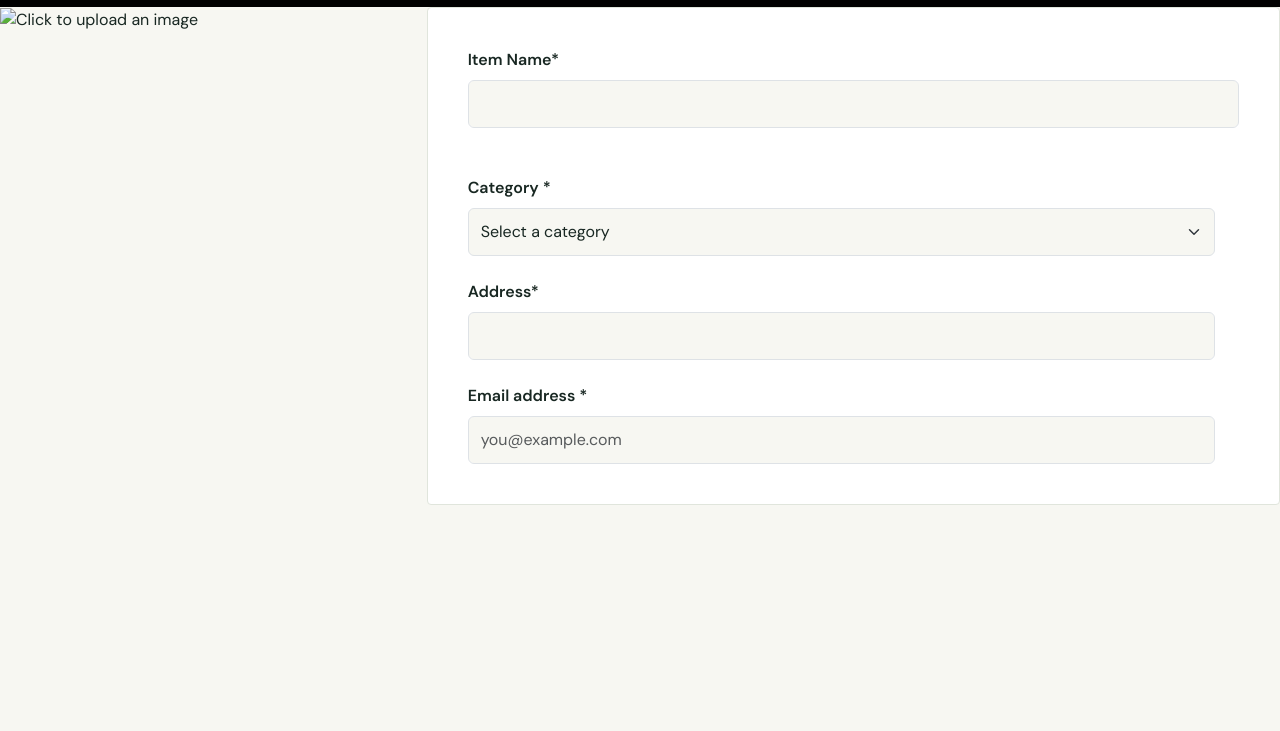
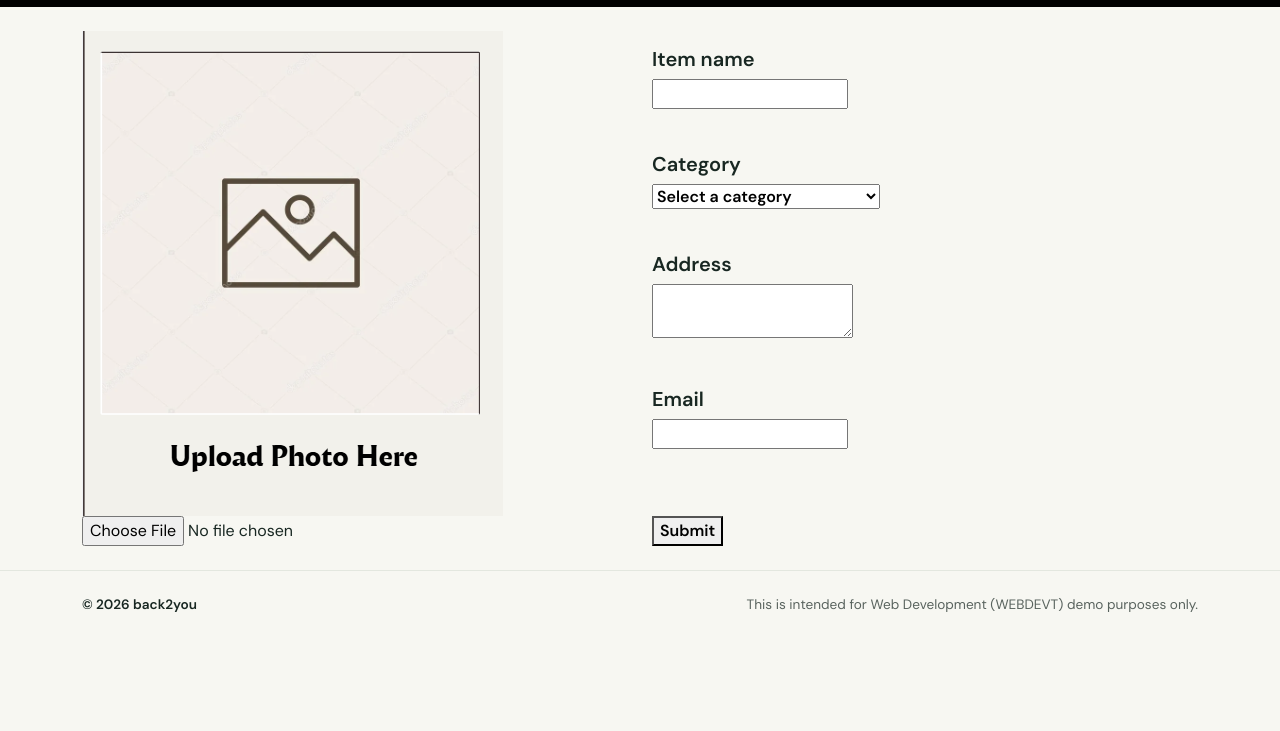
Before and after one commit to sundwn7704/back2you-greenwich, a plain HTML site: page report.html in a window 1280 px wide. Shown: the part 69-800 px from the top of the page. Drawn offline with nearby package versions, Linux system fonts and the light colour scheme.

Commit message:
Revised report.html
Decided to revise the report page, notable changes include:
Improved input types for better accuracy.
Added a submit button.
Updated the CSS code.

```diff
--- a/report.html
+++ b/report.html
@@ -1,32 +1,57 @@
 <!doctype html>
 <html lang="en">
+
 <head>
   <meta charset="utf-8">
   <meta name="viewport" content="width=device-width, initial-scale=1">
   <meta name="theme-color" content="#f7f7f2">
-        <meta name="description" content="Report a lost or found item to the Back2You community.">
-        <title>Submit a Report | Back2You</title>
-        <!-- BOOSTRAP -->
-        <link href="https://cdn.jsdelivr.net/npm/bootstrap@5.3.3/dist/css/bootstrap.min.css" rel="stylesheet" integrity="sha384-QWTKZyjpPEjISv5WaRU9OFeRpok6YctnYmDr5pNlyT2bRjXh0JMhjY6hW+ALEwIH" crossorigin="anonymous">
+  <meta name="description" content="A community space to check suspicious links and messages before they spread.">
+  <title>back2you | lost item tracker</title>
+
+  <!-- BOOTSTRAP -->
+  <link href="https://cdn.jsdelivr.net/npm/bootstrap@5.3.3/dist/css/bootstrap.min.css" rel="stylesheet"
+    integrity="sha384-QWTKZyjpPEjISv5WaRU9OFeRpok6YctnYmDr5pNlyT2bRjXh0JMhjY6hW+ALEwIH" crossorigin="anonymous">
   <link rel="stylesheet" href="https://cdn.jsdelivr.net/npm/bootstrap-icons@1.11.3/font/bootstrap-icons.min.css">
+
   <link rel="preconnect" href="https://fonts.googleapis.com">
   <link rel="preconnect" href="https://fonts.gstatic.com" crossorigin>
-        <link href="https://fonts.googleapis.com/css2?family=DM+Sans:wght@400;500;600;700&family=Space+Grotesk:wght@500;600;700&display=swap" rel="stylesheet">
+  <link
+    href="https://fonts.googleapis.com/css2?family=DM+Sans:wght@400;500;600;700&family=Space+Grotesk:wght@500;600;700&display=swap"
+    rel="stylesheet">
   <link rel="stylesheet" href="styles/index.css">
   <link rel="stylesheet" href="styles/menu.css">
+  <link rel="stylesheet" href="styles/hero.css">
   <link rel="stylesheet" href="styles/report.css">
+  <link rel="stylesheet" href="styles/scams.css">
+  <link rel="stylesheet" href="styles/how-it-works.css">
+  <link rel="stylesheet" href="styles/volunteer.css">
+  <link rel="stylesheet" href="styles/agencies.css">
   <link rel="stylesheet" href="styles/footer.css">
+  <script src="scripts/hero.js" defer></script>
+  <script src="scripts/menu.js" defer></script>
+  <script src="scripts/report-lookup.js" defer></script>
+  <script src="scripts/volunteer.js" defer></script>
+
 </head>
-    <body>
+
+
+<!--
+1. Will improve mobile and ipad scaling
+2. If possible, will try to add image preview after successfully uploading a photo
+-->
+
+
+<body id="bodybg">
   <!-- STICKY HEADER -->
   <header class="navbar navbar-expand-md sticky-top bg-light px-3 px-lg-5 bg-black">
     <!--LOGO-->
     <div class="container-fluid">
-                <a class="navbar-brand d-flex align-items-center gap-2 mb-0" href="#home" aria-label="Back2You home">
+      <a class="navbar-brand d-flex align-items-center gap-2 mb-0" href="#home" aria-label="Suri home">
         <span class="brand-name fs-4 fw-bold">back2you<span class="brand-period">.</span></span>
       </a>
       <!-- Hamburger button -->
-                <button class="navbar-toggler" type="button" aria-label="Open navigation menu" aria-expanded="false" aria-controls="site-navigation">
+      <button class="navbar-toggler" type="button" aria-label="Open navigation menu" aria-expanded="false"
+        aria-controls="site-navigation">
         <span class="navbar-toggler-icon" aria-hidden="true"></span>
       </button>
       <!-- Navigation menu -->
@@ -34,52 +59,51 @@
         <div class="navbar-nav align-items-md-center gap-md-5">
           <a class="nav-link active" href="#home" aria-current="page">Home</a>
           <a class="nav-link" href="report.html">Report</a>
-                        <a class="nav-link" href="#how-it-works">Items</a>
-                        <a class="nav-link" href="#volunteer">Contact</a>
+          <a class="nav-link" href="#">Items</a>
+          <a class="nav-link" href="contact.html">Contact</a>
         </div>
       </nav>
     </div>
   </header>
+
+
   <main>
+
+
+    <section class="container mt-4 mb-4">
+
+      <!-- FORM -->
+      <form>
+        <div class="row">
+
+
           <!-- IMAGE UPLOAD -->
-            <section class="d-flex justify-content-end">
-
-                <div class="col-4">
-                    <label for="report-image" class="upload-image">
-                        <img src="images/submit here.png" alt="Click to upload an image">
+          <div class="col-12 col-lg-6 container-fluid">
+            <label>
+              <img src="submit_photo.png" alt="Click to upload Image" id="imagesubmit">
             </label>
 
-                    <input type="file"
-                           id="report-image"
-                           name="screenshot"
-                           accept="image/png, image/jpeg, image/webp"
-                           hidden>
+
+            <input type="file" id="filesubmit" name="filesubmit" accept="image/png, image/jpeg, image/webp">
+
           </div>
 
-                <!--
-                <div class="col-12">
-                    <label class="form-label" for="report-screenshot">Screenshot attachment</label>
-                    <input class="form-control" id="report-screenshot" name="screenshot" type="file" accept="image/png,image/jpeg,image/webp">
+
+          <div id="answerscss" class="col-lg-6 col-12 d-flex flex-column justify-content-between mt-3 container-fluid">
+
+            <div>
+              <H5 class="fw-semibold"> Item name</H5>
+              <label>
+                <input type="text" id="itemname" name="itemname" required>
+              </label>
             </div>
-                -->
-
-                <!-- FORM -->
-                <form class="report-form bg-white" id="report-form" novalidate>
-
-                    <div class="row g-4">
-                        <div class="col-12">
-                            <label class="form-label" for="report-category">Item Name<span aria-hidden="true">*</span></label>
-                            <input class="form-control" id="email-address" name="email" type="email" autocomplete="email" required>
-
-                            <div class="invalid-feedback">Choose the category that best fits, or select Other or unsure.</div>
-                        </div>
-                </form>
 
             <!-- Item category dropdown-->
-                <div class="row g-4">
-                    <div class="col-12">
-                        <label class="form-label" for="report-category">Category <span aria-hidden="true">*</span></label>
-                        <select class="form-select" id="report-category" name="category" required>
+
+            <div>
+              <h5 class="fw-semibold"> Category</h5>
+              <label>
+                <select id="categories" name="categories" class="fw-semibold" required>
                   <option value="" selected disabled>Select a category</option>
                   <option value="personal-belongings">Personal Belongings</option>
                   <option value="electronics-gadgets">Electronics and Gadgets</option>
@@ -87,25 +111,47 @@
                   <option value="school-office-supplies">School and Office Supplies</option>
                   <option value="food-containers">Food and Containers</option>
                   <option value="others">Others</option>
+
                 </select>
-                        <div class="invalid-feedback">Choose the category that best fits, or select Other or unsure.</div>
+              </label>
             </div>
 
-                    <!-- Change to Address later-->
-
-                    <div class="col-12">
-                        <label class="form-label" for="email-address">Address<span aria-hidden="true">*</span></label>
-                        <input class="form-control" id="email-address" name="email" type="email" autocomplete="email" required>
-                        <div class="invalid-feedback">Enter a valid email address.</div>
+            <div>
+              <h5 class="fw-semibold">Address</h5>
+              <label>
+                <textarea id="address" name="address" required></textarea>
+              </label>
             </div>
 
-                    <div class="col-12">
-                        <label class="form-label" for="email-address">Email address <span aria-hidden="true">*</span></label>
-                        <input class="form-control" id="email-address" name="email" type="email" autocomplete="email" placeholder="you@example.com" required>
-                        <div class="invalid-feedback">Enter a valid email address.</div>
+            <div>
+              <H5 class="fw-semibold"> Email </H5>
+              <label>
+                <input type="email" id="emailadd" name="emailadd" required>
+              </label>
             </div>
+
+            <div>
+              <br>
+              <label>
+                <button type="submit" id="submitbutton" class="fw-semibold"> Submit</button>
+              </label>
             </div>
+
+
+
+
+
+          </div>
+      </form>
     </section>
   </main>
+
+  <footer class="site-footer py-4">
+    <div class="container d-flex flex-column flex-sm-row justify-content-between align-items-sm-center gap-2">
+      <p class="footer-copyright mb-0">&copy; 2026 back2you</p>
+      <p class="footer-notice mb-0">This is intended for Web Development (WEBDEVT) demo purposes only.</p>
+    </div>
+  </footer>
+
+
 </body>
-</html>
```
Lines whose indentation alone changed are shown as unchanged.
